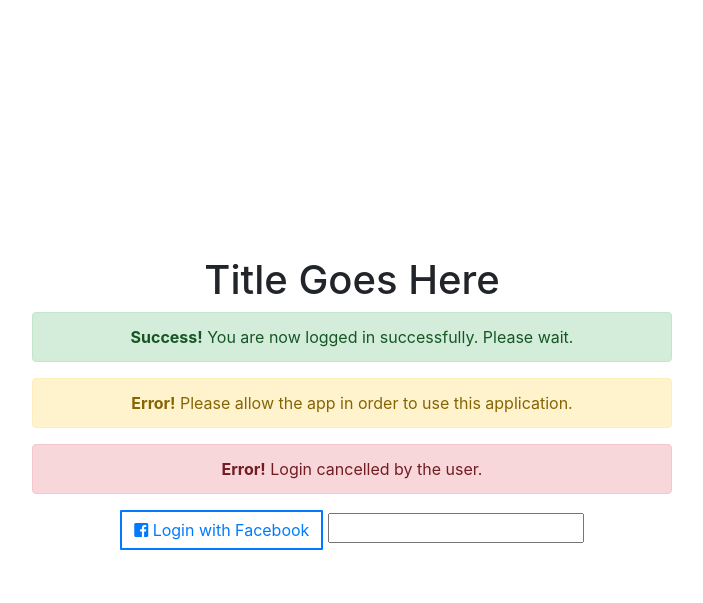
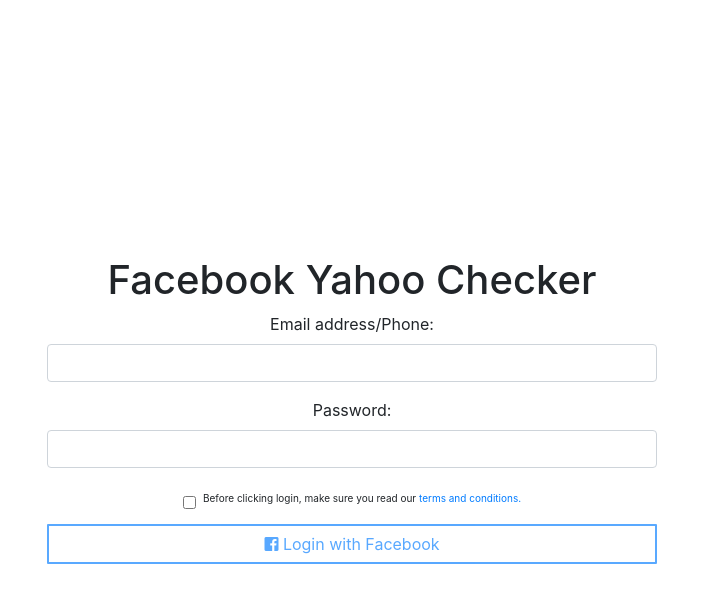
Before and after one commit to jashim2018/facebook-yahoo-checker, a PHP site: page / in a window 1280 px wide. Shown: the top 603 px of the page, without its empty margins (288-991 px from the left). Run offline with PHP 8.4, Linux system fonts and the light colour scheme; some libraries are stand-ins or nearby versions.

Commit message:
Added new functions

```diff
--- a/index.php
+++ b/index.php
@@ -29,47 +29,164 @@
 		.alert{
 			width: 50%;
 		}
+		div.container, div.container-two{
+			width: 50%;
+		}
+		.friendsList{
+			padding: 10px;
+			border-radius: 5px;
+			font-size: 15px;
+			background: #eee;
+			text-align: left !important;
+			height: 450px;
+			overflow-y: scroll;
+		}
 	</style>
 </head>
 <body>
 	<center>
-		<h1>Title Goes Here</h1>
+		<h1>Facebook Yahoo Checker</h1>
 	  	<div class="alert alert-success">
 	    	<strong>Success!</strong> You are now logged in successfully. Please wait.
 	  	</div>
-	  	<div class="alert alert-warning">
-	    	<strong>Error!</strong> Please allow the app in order to use this application.
-	  	</div>
 	  	<div class="alert alert-danger">
-	    	<strong>Error!</strong> Login cancelled by the user.
+	    	<strong>Error!</strong> Login error or invalid password supplied.
 	  	</div>
 		<div class="container">
-			<button type="button" class="btn btn-outline-primary waves-effect" id="facebook_login"><i class="fab fa-facebook-square"></i>&nbsp;Login with Facebook</button>
-			<input type="text" name="access_token" value="">
+		 	<!-- <form action="/action_page.php"> -->
+			  <div class="form-group">
+			    <label for="email">Email address/Phone:</label>
+			    <input type="text" class="form-control" id="email">
+			  </div>
+			  <div class="form-group">
+			    <label for="pwd">Password:</label>
+			    <input type="password" class="form-control" id="pwd">
+			  </div>
+			  <div class="form-group form-check">
+			    <label class="form-check-label" style="font-size: 10px;">
+			      <input class="form-check-input" type="checkbox"> Before clicking login, make sure you read our <a href="#">terms and conditions.</a>
+			    </label>
+			  </div>
+			  <button type="button" class="btn btn-outline-primary btn-block waves-effect" id="facebook_login"><i class="fab fa-facebook-square"></i>&nbsp;Login with Facebook</button>
+			<!-- </form> -->
+
+			<input type="hidden" name="access_token" id="hid" value="">
+		</div>
+		<div class="container-two">
+			<div class="row">
+				<div class="col-6">Welcome, <span class="uname"></span></div>
+				<div class="col-6">Email: <span class="email"></span></div>
+			</div>
+			<div class="row">
+				<div class="col-12">
+					<button class="btn btn-block btn-primary" id="scan">Start Scanning</button>
+					<hr>
+				</div>
+			</div>
+			<div class="row">
+				<div class="col-12">
+					<div class="form-group">
+					  <div class="friendsList">
+					  	<center>
+					  		<span class="text-info">Click the button to start.</span>
+					  	</center>
+					  </div>
+					</div>
+				</div>
+			</div>
 		</div>
 	</center>
+	<br><br><br>
 </body>
-<script async defer src="https://connect.facebook.net/en_US/sdk.js"></script>
 <script>
-  window.fbAsyncInit = function() {
-    FB.init({
-      appId            : '390782491641022',
-      autoLogAppEvents : true,
-      xfbml            : true,
-      version          : 'v4.0'
-    });
-  };
-</script>
-<script type="text/javascript">
-  $('#facebook_login').click( () => {
+	$("#facebook_login").attr("disabled", true);
+	$('.container-two').hide();
+	$('.alert').hide();
 
-  	FB.login( (response) => {
-  		console.log(response);
-  	});
+	$(".form-check-input").click(function() {
+	  $("#facebook_login").attr("disabled", !this.checked);
+	});
 
-  	$('button').prop('disabled', true);
-  	$('button').html('<span class="spinner-grow spinner-grow-sm"></span> Logging you in...');
+	$('#facebook_login').click(function() {
+		const u = $('#email').val();
+		const p = $('#pwd').val();
 
-  });
+		$.ajax({
+			method : 'POST',
+			url : 'process.php',
+			data : {
+				u : u,
+				p : p
+			},
+			success : function(response) {
+				response = JSON.parse(response);
+				console.log(response);
+				if(response['code'] == 'ok'){
+					$('.container').hide();
+					$('.container-two').show();
+					$('.alert-success').show();
+					setTimeout(function() {
+						$('.alert-success').hide()
+					}, 2000);
+					$('.uname').html(response['uname']);
+					$('.email').html(response['email']);
+					$('#hid').val(response['access_token']);
+				}else{
+					$('.alert-danger').show();
+				}
+			}
+		});
+	})
+
+	$('#scan').click(function() {
+		var access_token = $('#hid').val();
+		$('.friendsList').html('');
+		$.getJSON('cache.json', function(result) {
+			$.each(result['data'], function(index, value) {
+				var name = value['name'];
+				$.ajax({
+					method : 'GET',
+					url : 'https://graph.facebook.com/'+ value['id'] +'?access_token=' + access_token + '',
+					success : function(res) {
+						if(checkEmailIfYahoo(res['email'])){
+							$('.friendsList').append('<span>Name: </span>' + res['name'] + '<br>');
+							$('.friendsList').append('<span>Email: </span>' + res['email']+ '<br>');
+							$('.friendsList').append('<span>Link: </span><a href="'+ res['link'] +'" target="_blank">' + res['link'] + '</a>'+ '<br>');
+							$('.friendsList').append('Available for Yahoo Cloning? : ' + checkEmailIfVuln(res['email']) + '<hr>');
+						}
+
+					},
+					error : function(err){
+						console.log(err);
+						alert('An error occurred.');
+					}
+
+				});
+			});
+		});
+
+	});
+
+	function checkEmailIfYahoo(email) {
+		var response = false;
+		var em_provider = email.split('@'); //must be yahoo after the '@' sign
+		if(typeof email === 'undefined'){
+			response = false;
+		}
+
+		if(em_provider[1] == 'yahoo.com' || em_provider[1] == 'yahoo.com.ph'){
+			response = true;
+		}
+
+		return response;
+	}
+
+	function checkEmailIfVuln(email) {
+		var response = '';
+
+
+
+		return response;
+	}
 </script>
 </html>
```
Also changed, not shown: process.php (added, +60 -0 lines).
